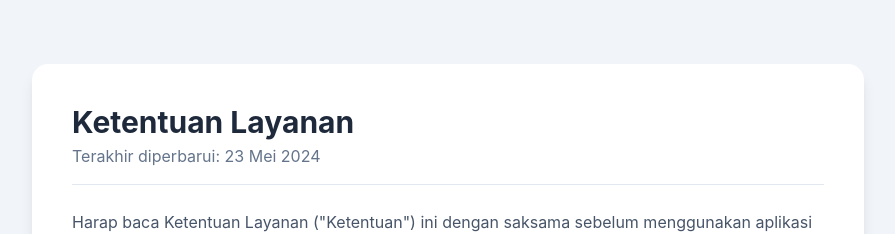
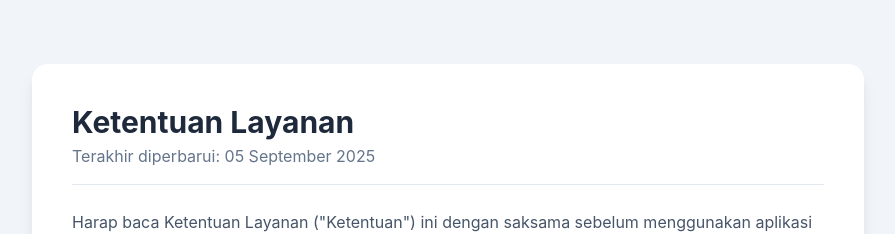
Before and after one commit to i7620-lgtm/Aplikasi-Absensi-Siswa, a plain HTML site: page terms.html in a window 1280 px wide. Shown: the top 234 px of the page, without its empty margins (192-1087 px from the left). Drawn offline with nearby package versions, Linux system fonts and the light colour scheme.

Commit message:
Update terms.html

```diff
--- a/terms.html
+++ b/terms.html
@@ -23,7 +23,7 @@
         <div class="bg-white p-6 md:p-10 rounded-2xl shadow-lg">
             <header class="pb-4 border-b border-slate-200 mb-6">
                 <h1 class="text-3xl font-bold text-slate-800">Ketentuan Layanan</h1>
-                <p class="text-slate-500 mt-1">Terakhir diperbarui: 23 Mei 2024</p>
+                <p class="text-slate-500 mt-1">Terakhir diperbarui: 05 September 2025</p>
             </header>
             <article class="text-slate-600 leading-relaxed space-y-4">
                 <p>Harap baca Ketentuan Layanan ("Ketentuan") ini dengan saksama sebelum menggunakan aplikasi Aplikasi Absensi Siswa ("Layanan"). Akses dan penggunaan Layanan oleh Anda bergantung pada penerimaan dan kepatuhan Anda terhadap Ketentuan ini. Ketentuan ini berlaku untuk semua pengunjung, pengguna, dan pihak lain yang mengakses atau menggunakan Layanan.</p>
```
